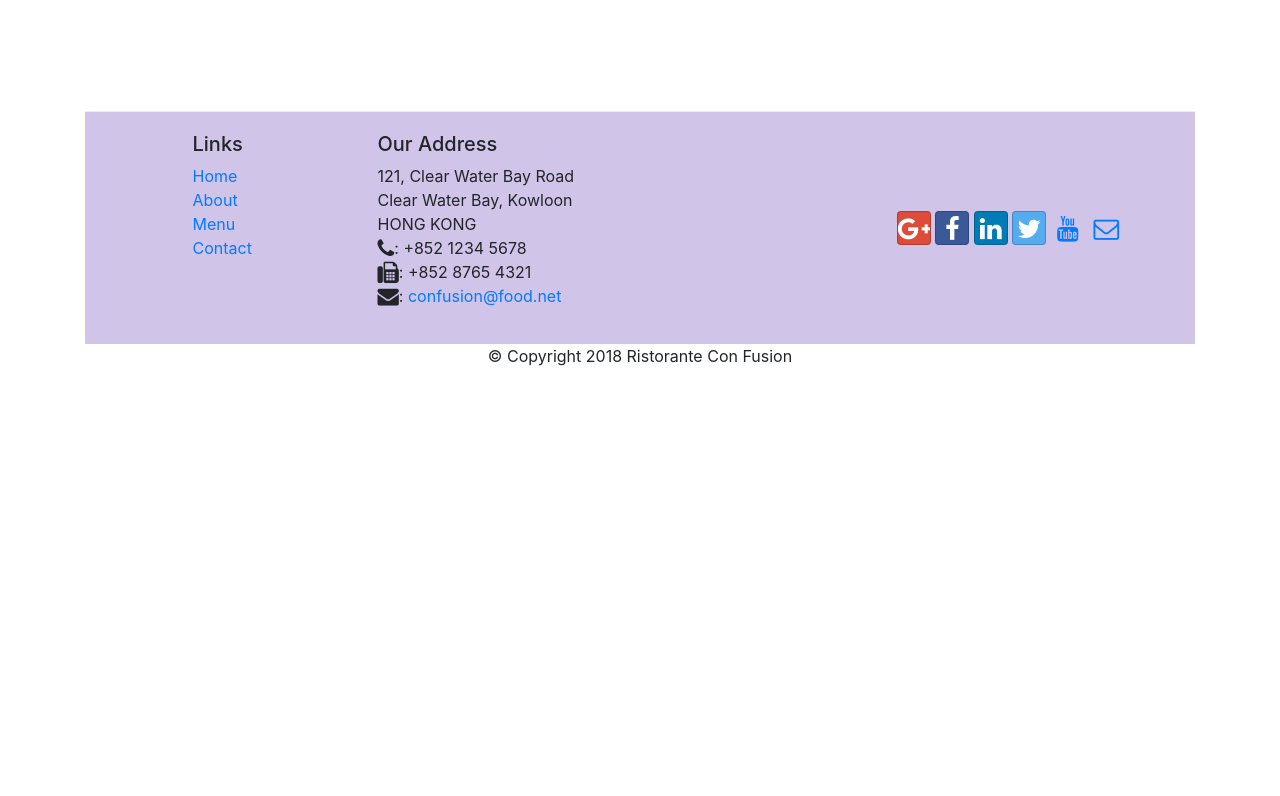
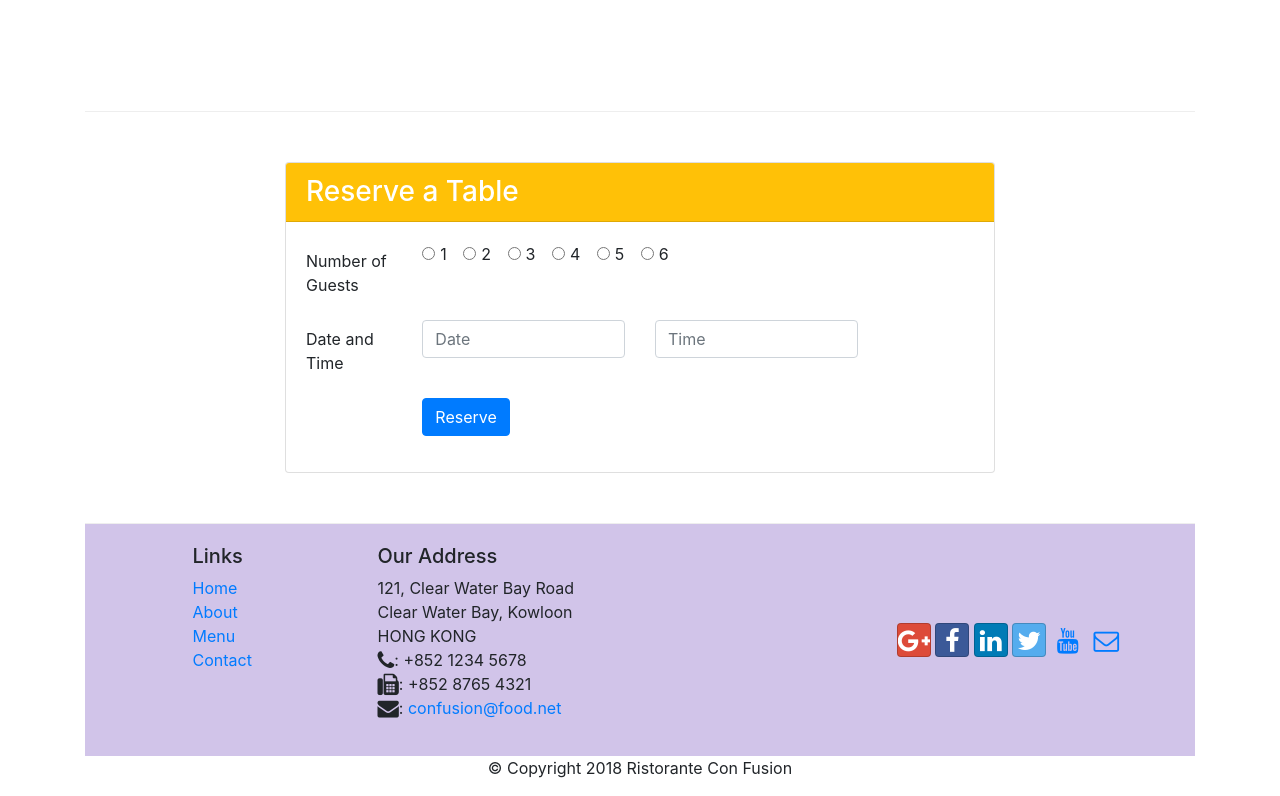
Before and after one commit to joannelza/Coursera_Bootstrap, a website: page index.html in a window 1280 px wide. Shown: the part 1422-2218 px from the top of the page. Before the commit the page ends 1806 px from the top, so only its background shows below. Drawn offline with nearby package versions, Linux system fonts and the light colour scheme.

Commit message:
Assignment 2

```diff
--- a/index.html
+++ b/index.html
@@ -42,8 +42,11 @@
                     <h1>Ristorante con Fusion</h1>
                     <p>We take inspiration from the World's best cuisines, and create a unique fusion experience. Our lipsmacking creations will tickle your culinary senses!</p>
                 </div>
-                <div class="col-12 col-sm align-self-center">
+                <div class="col-12 col-sm-3 align-self-center">
                     <img src="img/logo.png" class="img-fluid">
+                </div>
+                <div class="col-12 col-sm-3 align-self-center">
+                    <a class="btn btn-sm btn-block btn-warning " href="#reserve" role="button">Reserve Table</a>
                 </div>
             </div>
         </div>
@@ -58,7 +61,7 @@
                 <div class="media">
                     <img class="d-flex mr-3 img-thumbnail align-self-center" src="img/uthappizza.png" alt="uthapizza">
                     <div class="media-body">
-                            <h2 class="mt-0">Uthappizza</h2>
+                            <h2 class="mt-0">Uthappizza <span class="badge badge-danger"> HOT</span> <span class="badge badge-pill badge-secondary">$4.99</span></h2>
                             <p class="d-none d-sm-block">A unique combination of Indian Uthappam (pancake) and Italian pizza, topped with Cerignola olives, ripe vine cherry tomatoes, Vidalia onion, Guntur chillies and Buffalo Paneer.</p>
                     </div>
 
@@ -73,8 +76,15 @@
                 <h3>This Month's Promotions</h3>
             </div>
             <div class="col col-sm col-md">
-                <h2>Weekend Grand Buffet</h2>
-                <p class="d-none d-sm-block">Featuring mouthwatering combinations with a choice of five different salads, six enticing appetizers, six main entrees and five choicest desserts. Free flowing bubbly and soft drinks. All for just $19.99 per person </p>
+                <div class="media">
+
+                    <div class="media-body">
+                            <h2 class="mt-0">Weekend Grand Buffet <span class="badge badge-danger"> NEW</span></h2>
+                            <p class="d-none d-sm-block">Featuring mouthwatering combinations with a choice of five different salads, six enticing appetizers, six main entrees and five choicest desserts. Free flowing bubbly and soft drinks. All for just $19.99 per person </p>
+                    </div>
+                    <img class="d-flex ml-3 img-thumbnail align-self-center" src="img/buffet.png" alt="Buffet">
+                </div>
+
             </div>
         </div>
 
@@ -93,6 +103,72 @@
                 </div>
 
             </div>
+        </div>
+        <div class="row row-content align-items-center" id="reserve" >
+            <div class="col-12 offset-sm-2 col-sm-8 offset-sm-2">
+            <div class="card" >
+                <h3 class="card-header bg-warning text-white">Reserve a Table</h3>
+                <div class="card-body">
+                    <form>
+                        <div class="form-group row">
+                            <div class="col-12 col-sm-2">
+                                <label for="guests" class="col-form-label">Number of Guests</label>
+                            </div>
+                                <div class="col-12 col-sm-8">
+                                <div class="form-check form-check-inline">
+
+                                    <input class="form-check-input" type="radio" name="1" id="1">
+                                    <label class="form-check-label" for="1">1 </label>
+                                </div>
+                                  <div class="form-check form-check-inline">
+                                    <input class="form-check-input" type="radio" name="2" id="2">
+                                    <label class="form-check-label" for="2">2 </label>
+                                  </div>
+                                   <div class="form-check form-check-inline">
+                                    <input class="form-check-input" type="radio" name="3" id="3">
+                                    <label class="form-check-label" for="3">3 </label>
+                                   </div>
+                                    <div class="form-check form-check-inline">
+                                    <input class="form-check-input" type="radio" name="4" id="4">
+                                    <label class="form-check-label" for="4">4 </label>
+                                    </div>
+                                   <div class="form-check form-check-inline">
+                                    <input class="form-check-input" type="radio" name="5" id="5">
+                                    <label class="form-check-label" for="5">5 </label>
+                                   </div>
+                                   <div class="form-check form-check-inline">
+                                    <input class="form-check-input" type="radio" name="6" id="6">
+                                    <label class="form-check-label" for="6">6</label>
+                                   </div>
+
+                                </div>
+
+                        </div>
+                        <div class="form-group row">
+                            <label for="time" class="col-12 col-sm-2 col-form-label">Date and Time</label>
+                            <div class="col-12 col-sm-4">
+                                <input type="text" class="form-control" name="date" id="date" placeholder="Date">
+
+                            </div>
+                            <div class="col-12 col-sm-4">
+                                    <input type="text" class="form-control" name="time" id="time" placeholder="Time">
+
+                            </div>
+
+
+                        </div>
+                        <div class="form-group row">
+                           <div class="offset-sm-2 col-sm-10">
+                               <button type="submit" class="btn btn-primary">
+                                   Reserve
+                               </button>
+                           </div>
+                        </div>
+                    </form>
+                </div>
+            </div>
+          </div>
+
         </div>
     </div>
 
```
Also changed, not shown: contactus.html (+1 -1 lines).
